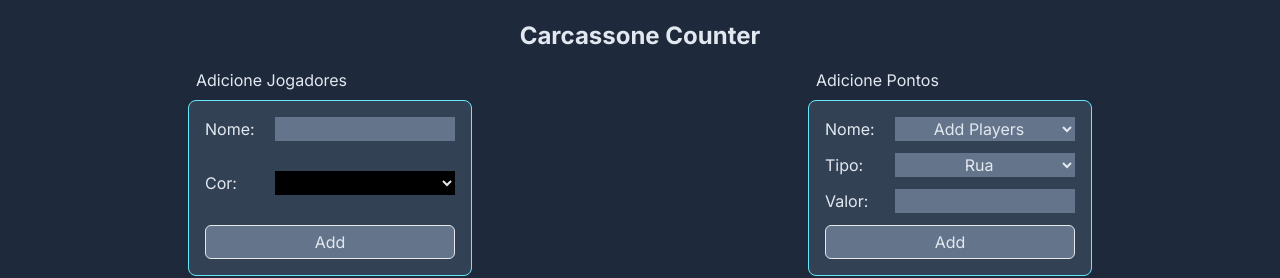
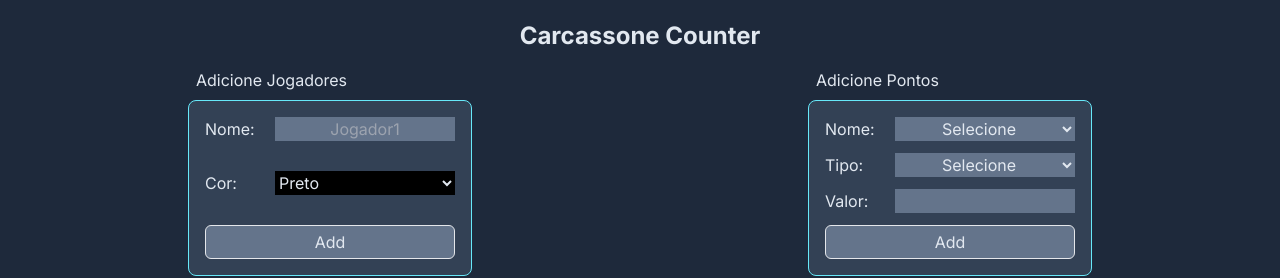
Before and after one commit to aragornbp/CarcassoneCounter, a Next.js app: page / in a window 1280 px wide. Shown: the top 278 px of the page. Built offline with nearby package versions, Linux system fonts and the light colour scheme.

Commit message:
fix: modifiquei os campos select

```diff
--- a/src/components/FormAddPlayers/FormAddPlayers.tsx
+++ b/src/components/FormAddPlayers/FormAddPlayers.tsx
@@ -57,6 +57,7 @@
           className="w-full max-w-[180px] bg-slate-500 text-center"
           type="text"
           id="nome"
+          placeholder="Jogador1"
           value={nome}
           onChange={(e) => setNome(e.target.value)}
         />
@@ -70,12 +71,24 @@
           onChange={handleColorChange}
           className={`w-[250px] max-w-[180px] ${selectedColor}`}
         >
-          <option className="bg-black" value="bg-black"></option>
-          <option className="bg-red-700" value="bg-red-700"></option>
-          <option className="bg-blue-700" value="bg-blue-700"></option>
-          <option className="bg-green-700" value="bg-green-700"></option>
-          <option className="bg-yellow-400" value="bg-yellow-300"></option>
-          <option className="bg-pink-500" value="bg-pink-500"></option>
+          <option className="bg-black" value="bg-black">
+            Preto
+          </option>
+          <option className="bg-red-700" value="bg-red-700">
+            Vermelho
+          </option>
+          <option className="bg-blue-700" value="bg-blue-700">
+            Azul
+          </option>
+          <option className="bg-green-700" value="bg-green-700">
+            Verde
+          </option>
+          <option className="bg-yellow-400" value="bg-yellow-300">
+            Amarelo
+          </option>
+          <option className="bg-pink-500" value="bg-pink-500">
+            Rosa
+          </option>
         </select>
       </div>
       <div className="flex w-[250px] justify-between">
--- a/src/components/FormAddPoints/FormAddPoints.tsx
+++ b/src/components/FormAddPoints/FormAddPoints.tsx
@@ -51,7 +51,9 @@
           id="type"
           value={nome}
           onChange={(e) => setNome(e.target.value)}
+          placeholder="selecione"
         >
+          <option value="">Selecione</option>
           {players.length > 0 ? (
             players.map((player, index) => (
               <option key={index} value={player.nome}>
@@ -72,6 +74,7 @@
           value={tipo}
           onChange={(e) => setTipo(e.target.value)}
         >
+          <option value="">Selecione</option>
           <option value="rua">Rua</option>
           <option value="cidade">Cidade</option>
           <option value="padre">Padre</option>
```
